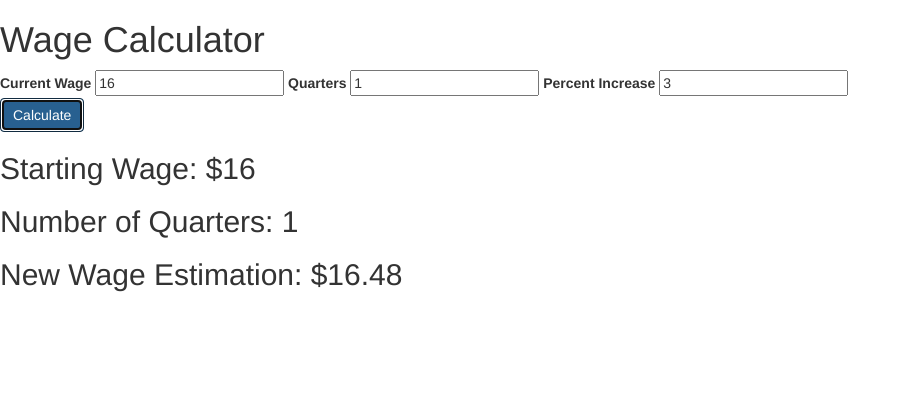
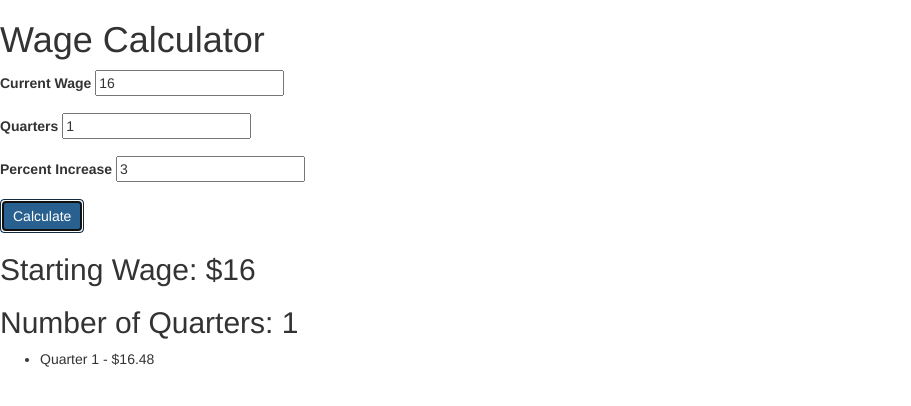
Before and after one commit to davemflick/Wage-Estimator, a plain HTML site: page index.html in a window 1280 px wide. Both pictures are taken after a click on the button "Calculate". Shown: the whole page, without its empty margins (0-911 px from the left). Drawn offline with nearby package versions, Linux system fonts and the light colour scheme.

Commit message:
returns wage list

```diff
--- a/index.html
+++ b/index.html
@@ -8,7 +8,7 @@
 <body>
 	<div class='mainContainer'>
 		<h1>Wage Calculator</h1>
-		<form class='form-inline'>
+		<form class='form'>
 			<div class='form-group'>
 				<label>Current Wage</label>
 				<input class='wageInput' type="Number" name="wage" value='16'>
@@ -25,7 +25,7 @@
 		<button class='btn btn-primary'>Calculate</button>
 		<h2 class='wage'>Starting Wage: $<span class='wageSpan'></span></h2>
 		<h2 class='quarters'>Number of Quarters: <span class='quartersSpan'></span></h2>
-		<h2 class='newWage'>New Wage Estimation: <span class='newWageSpan'></span></h2>
+		<ul class='newWageList'></ul>
 
 	</div>
 	<script type="text/javascript" src='./scripts/index.js'></script>
--- a/scripts/index.js
+++ b/scripts/index.js
@@ -8,7 +8,7 @@ var percent = percentInput.value;
 
 var displayWage = document.querySelector('.wageSpan')
 var displayQuarters = document.querySelector('.quartersSpan')
-var displayNewWage = document.querySelector('.newWageSpan')
+var newWageList = document.querySelector('.newWageList');
 
 displayWage.textContent = wage;
 displayQuarters.textContent = quarters;
@@ -28,14 +28,21 @@ percentInput.addEventListener('change', (e)=>{
 
 function calculateNewWage(wage, quarters, percent){
 	let per = 1 + +((percent/100).toFixed(2));
+	let count = 1;
 	while(quarters > 0){
 		wage *= per;
+		var li = document.createElement('li')
+		li.setAttribute('class', 'newWage');
+		li.appendChild(document.createTextNode('Quarter ' + count + ' - $' + wage.toFixed(2)))
+		newWageList.appendChild(li);
 		quarters--;
+		count++;
 	}
-	return wage.toFixed(2);
 }
 
 submit.addEventListener('click', (e)=>{
-	let newWage = calculateNewWage(wage, quarters, percent);
-	displayNewWage.textContent = '$' + newWage;
+	while(newWageList.firstChild){
+		newWageList.removeChild(newWageList.firstChild)
+	}
+	calculateNewWage(wage, quarters, percent);
 })
```
